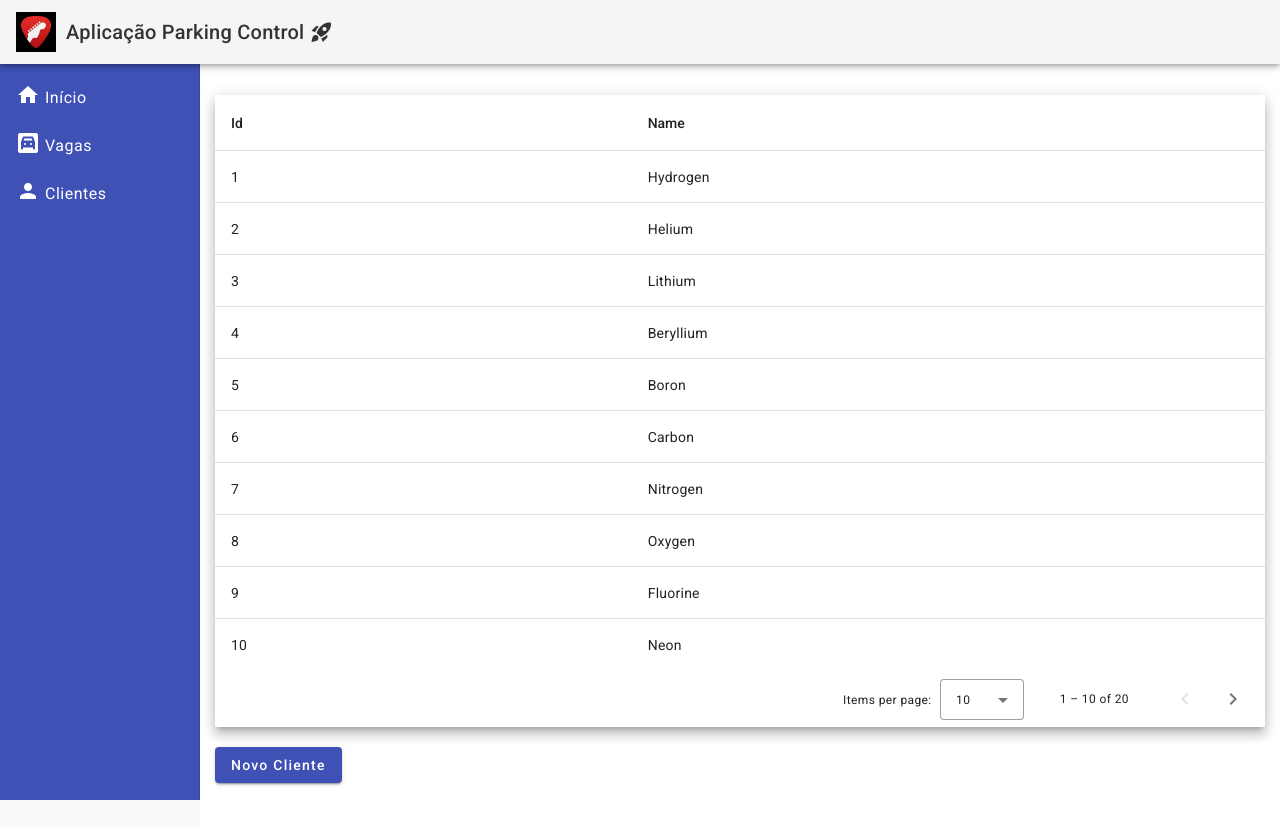
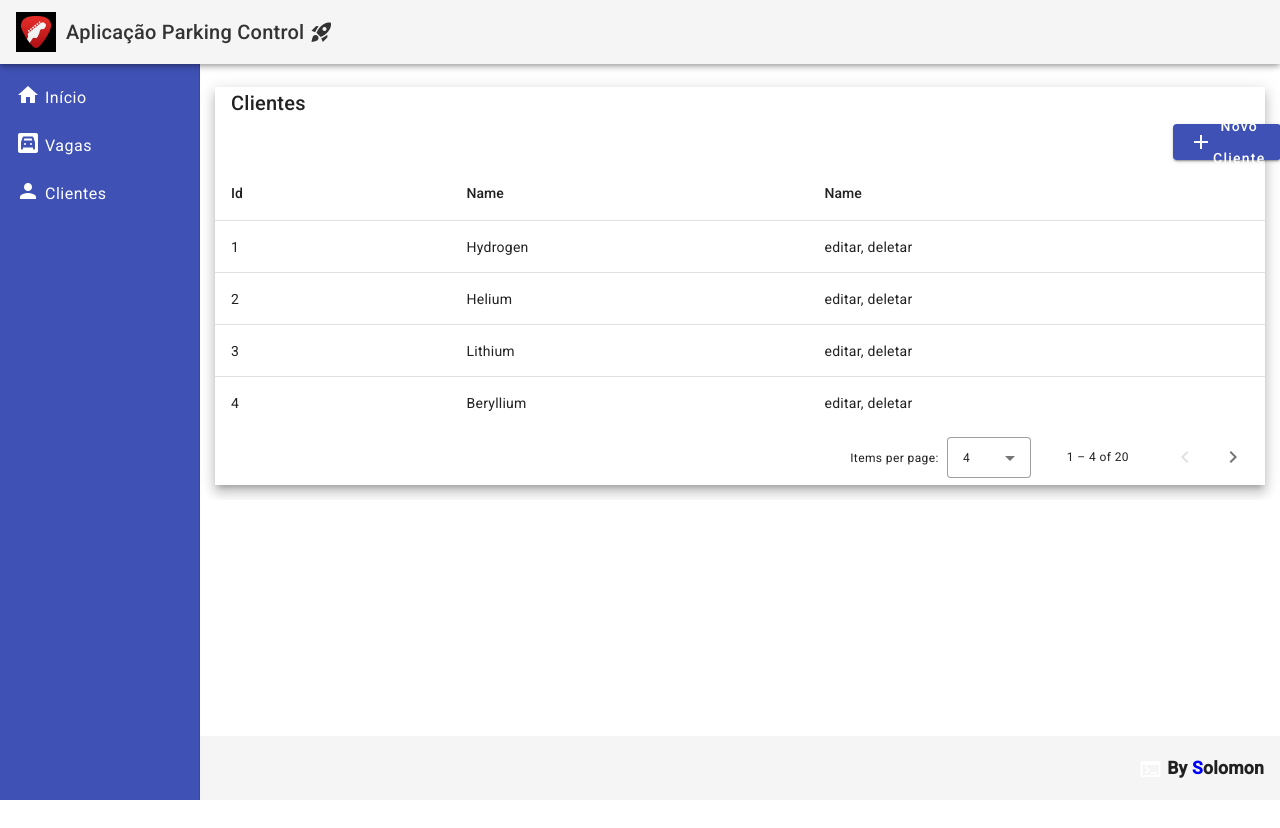
Before and after one commit to miguel-elias/parking-app, an Angular app in the folder web/: page /client in a window 1280 px wide. After the commit the page ends 800 px from the top, so only its background shows below. Built offline with nearby package versions, Linux system fonts and the light colour scheme.

Commit message:
add atualizacao css

```diff
--- a/web/src/app/shared/client/client-create/client-create.component.css
+++ b/web/src/app/shared/client/client-create/client-create.component.css
@@ -1,5 +1,5 @@
 .grupo-card-cadastro {
-  margin-top: 80px;
+  margin-top: 20px;
 }
 
 form {
--- a/web/src/app/shared/client/client-create/client-create.component.html
+++ b/web/src/app/shared/client/client-create/client-create.component.html
@@ -1,6 +1,6 @@
-<div style="margin-left: 14px; margin-right: 14px;" class= "mat-elevation-z8">
+<div style="margin-top: 8px; margin-left: 8px; margin-right: 8px;" class= "mat-elevation-z8">
 <mat-card class="grupo-card-cadastro">
-  <mat-card-title style="padding: 10px; padding-left: 10px;">Cadastro novo cliente</mat-card-title>
+  <mat-card-title style="padding: 8px; padding-left: 8px;">Cadastro novo cliente</mat-card-title>
     <form>
 
       <mat-form-field class="grupo-input-cadastro">
--- a/web/src/app/shared/client/client-read/client-read-datasource.ts
+++ b/web/src/app/shared/client/client-read/client-read-datasource.ts
@@ -8,30 +8,31 @@ import { Observable, of as observableOf, merge } from 'rxjs';
 export interface ClientReadItem {
   name: string;
   id: number;
+  action: string;
 }
 
 // TODO: replace this with real data from your application
 const EXAMPLE_DATA: ClientReadItem[] = [
-  {id: 1, name: 'Hydrogen'},
-  {id: 2, name: 'Helium'},
-  {id: 3, name: 'Lithium'},
-  {id: 4, name: 'Beryllium'},
-  {id: 5, name: 'Boron'},
-  {id: 6, name: 'Carbon'},
-  {id: 7, name: 'Nitrogen'},
-  {id: 8, name: 'Oxygen'},
-  {id: 9, name: 'Fluorine'},
-  {id: 10, name: 'Neon'},
-  {id: 11, name: 'Sodium'},
-  {id: 12, name: 'Magnesium'},
-  {id: 13, name: 'Aluminum'},
-  {id: 14, name: 'Silicon'},
-  {id: 15, name: 'Phosphorus'},
-  {id: 16, name: 'Sulfur'},
-  {id: 17, name: 'Chlorine'},
-  {id: 18, name: 'Argon'},
-  {id: 19, name: 'Potassium'},
-  {id: 20, name: 'Calcium'},
+  {id: 1, name: 'Hydrogen', action:'editar, deletar'},
+  {id: 2, name: 'Helium', action:'editar, deletar'},
+  {id: 3, name: 'Lithium', action:'editar, deletar'},
+  {id: 4, name: 'Beryllium', action:'editar, deletar'},
+  {id: 5, name: 'Boron', action:'editar, deletar'},
+  {id: 6, name: 'Carbon', action:'editar, deletar'},
+  {id: 7, name: 'Nitrogen', action:'editar, deletar'},
+  {id: 8, name: 'Oxygen', action:'editar, deletar'},
+  {id: 9, name: 'Fluorine', action:'editar, deletar'},
+  {id: 10, name: 'Neon', action:'editar, deletar'},
+  {id: 11, name: 'Sodium', action:'editar, deletar'},
+  {id: 12, name: 'Magnesium', action:'editar, deletar'},
+  {id: 13, name: 'Aluminum', action:'editar, deletar'},
+  {id: 14, name: 'Silicon', action:'editar, deletar'},
+  {id: 15, name: 'Phosphorus', action:'editar, deletar'},
+  {id: 16, name: 'Sulfur', action:'editar, deletar'},
+  {id: 17, name: 'Chlorine', action:'editar, deletar'},
+  {id: 18, name: 'Argon', action:'editar, deletar'},
+  {id: 19, name: 'Potassium', action:'editar, deletar'},
+  {id: 20, name: 'Calcium', action:'editar, deletar'},
 ];
 
 /**
--- a/web/src/app/shared/client/client-read/client-read.component.css
+++ b/web/src/app/shared/client/client-read/client-read.component.css
@@ -1,4 +1,9 @@
+
 .full-width-table {
-  margin-top: 80px;
   width: 100%;
 }
+
+button{
+  display: flexbox;
+  margin: 5px 5px 5px 950px;
+}
--- a/web/src/app/shared/client/client-read/client-read.component.html
+++ b/web/src/app/shared/client/client-read/client-read.component.html
@@ -1,26 +1,43 @@
+<section>
   <div class="mat-elevation-z8">
+    <div style="margin-top: 8px; margin-left: 8px; margin-right: 8px;">
+      <mat-card-title style="padding: 8px; padding-left: 8px;">
+        <label>Clientes</label>
+      <button mat-raised-button (click)="navigateToClientCreate()" color="primary">
+        <i class="material-icons v-middle">
+          add
+        </i>
+        Novo Cliente
+      </button>
+    </mat-card-title>
+    </div>
+    <div>
       <table mat-table class="full-width-table" matSort aria-label="Elements">
         <!-- Id Column -->
         <ng-container matColumnDef="id">
           <th mat-header-cell *matHeaderCellDef mat-sort-header>Id</th>
-      <td mat-cell *matCellDef="let row">{{row.id}}</td>
+          <td mat-cell *matCellDef="let row">{{ row.id }}</td>
         </ng-container>
 
         <!-- Name Column -->
         <ng-container matColumnDef="name">
           <th mat-header-cell *matHeaderCellDef mat-sort-header>Name</th>
-      <td mat-cell *matCellDef="let row">{{row.name}}</td>
+          <td mat-cell *matCellDef="let row">{{ row.name }}</td>
+        </ng-container>
+
+        <!-- Name Action -->
+        <ng-container matColumnDef="action">
+          <th mat-header-cell *matHeaderCellDef mat-sort-header>Name</th>
+          <td mat-cell *matCellDef="let row">{{ row.action }}</td>
         </ng-container>
 
         <tr mat-header-row *matHeaderRowDef="displayedColumns"></tr>
-    <tr mat-row *matRowDef="let row; columns: displayedColumns;"></tr>
+        <tr mat-row *matRowDef="let row; columns: displayedColumns"></tr>
       </table>
 
-  <mat-paginator #paginator
-      [length]="dataSource?.data?.length"
-      [pageIndex]="0"
-      [pageSize]="10"
-      [pageSizeOptions]="[5, 10, 20]"
-      aria-label="Select page">
+      <mat-paginator #paginator [length]="dataSource?.data?.length" [pageIndex]="0" [pageSize]="4"
+        [pageSizeOptions]="[1, 5, 10]" aria-label="Select page">
       </mat-paginator>
     </div>
+  </div>
+</section>
--- a/web/src/app/shared/client/client-read/client-read.component.ts
+++ b/web/src/app/shared/client/client-read/client-read.component.ts
@@ -1,24 +1,25 @@
-import { AfterViewInit, Component, ViewChild } from '@angular/core';
+import { AfterViewInit, Component, ViewChild, OnInit } from '@angular/core';
 import { MatPaginator } from '@angular/material/paginator';
 import { MatSort } from '@angular/material/sort';
 import { MatTable } from '@angular/material/table';
 import { ClientReadDataSource, ClientReadItem } from './client-read-datasource';
+import { Router } from '@angular/router';
 
 @Component({
   selector: 'app-client-read',
   templateUrl: './client-read.component.html',
   styleUrls: ['./client-read.component.css']
 })
-export class ClientReadComponent implements AfterViewInit {
+export class ClientReadComponent implements AfterViewInit, OnInit {
   @ViewChild(MatPaginator) paginator!: MatPaginator;
   @ViewChild(MatSort) sort!: MatSort;
   @ViewChild(MatTable) table!: MatTable<ClientReadItem>;
   dataSource: ClientReadDataSource;
 
   /** Columns displayed in the table. Columns IDs can be added, removed, or reordered. */
-  displayedColumns = ['id', 'name'];
+  displayedColumns = ['id', 'name', 'action'];
 
-  constructor() {
+  constructor(private router: Router) {
     this.dataSource = new ClientReadDataSource();
   }
 
@@ -27,4 +28,10 @@ export class ClientReadComponent implements AfterViewInit {
     this.dataSource.paginator = this.paginator;
     this.table.dataSource = this.dataSource;
   }
+  ngOnInit(): void {
+
+  }
+  navigateToClientCreate(): void {
+    this.router.navigate(['/client/create'])
+  }
 }
--- a/web/src/app/shared/header/header.component.css
+++ b/web/src/app/shared/header/header.component.css
@@ -1,6 +1,6 @@
 header {
   width: 100%;
-  position: fixed;
+  position: relative;
   top: 0;
   z-index: 99;
 }
--- a/web/src/app/shared/parking/parking-create/parking-create.component.css
+++ b/web/src/app/shared/parking/parking-create/parking-create.component.css
@@ -1,9 +1,6 @@
 
 .grupo-card-cadastro {
-  margin-top: 80px;
-  /* margin-left: 20px;
-  margin-right: 20px; */
-
+  margin-top: 14px;
 }
 
 /* form {
--- a/web/src/app/views/client/client.component.html
+++ b/web/src/app/views/client/client.component.html
@@ -1,6 +1,8 @@
+
+
+<!-- este boatao foi feito no primeiro momento do projeto  -->
+<!-- <button mat-raised-button (click)="navigateToClientCreate()" color="primary">
+  Novo Cliente
+</button> -->
 
 <app-client-read></app-client-read>
-
-<button mat-raised-button (click)="navigateToClientCreate()" color="primary">
-  Novo Cliente
-</button>
--- a/web/src/app/views/home/home.component.css
+++ b/web/src/app/views/home/home.component.css
@@ -1,5 +1,5 @@
 .grupo-card-home {
-  margin-top: 80px;
+  margin-top: 10px;
 }
 
 .title {
--- a/web/src/app/views/home/home.component.html
+++ b/web/src/app/views/home/home.component.html
@@ -1,4 +1,4 @@
-<div style="margin-left: 14px; margin-right: 14px;" class= "mat-elevation-z8">
+<div class= "mat-elevation-z8">
 <mat-card class="grupo-card-home">
   <mat-card-title class="title">
     Bem Vindo!
```
Lines whose indentation alone changed are shown as unchanged.
